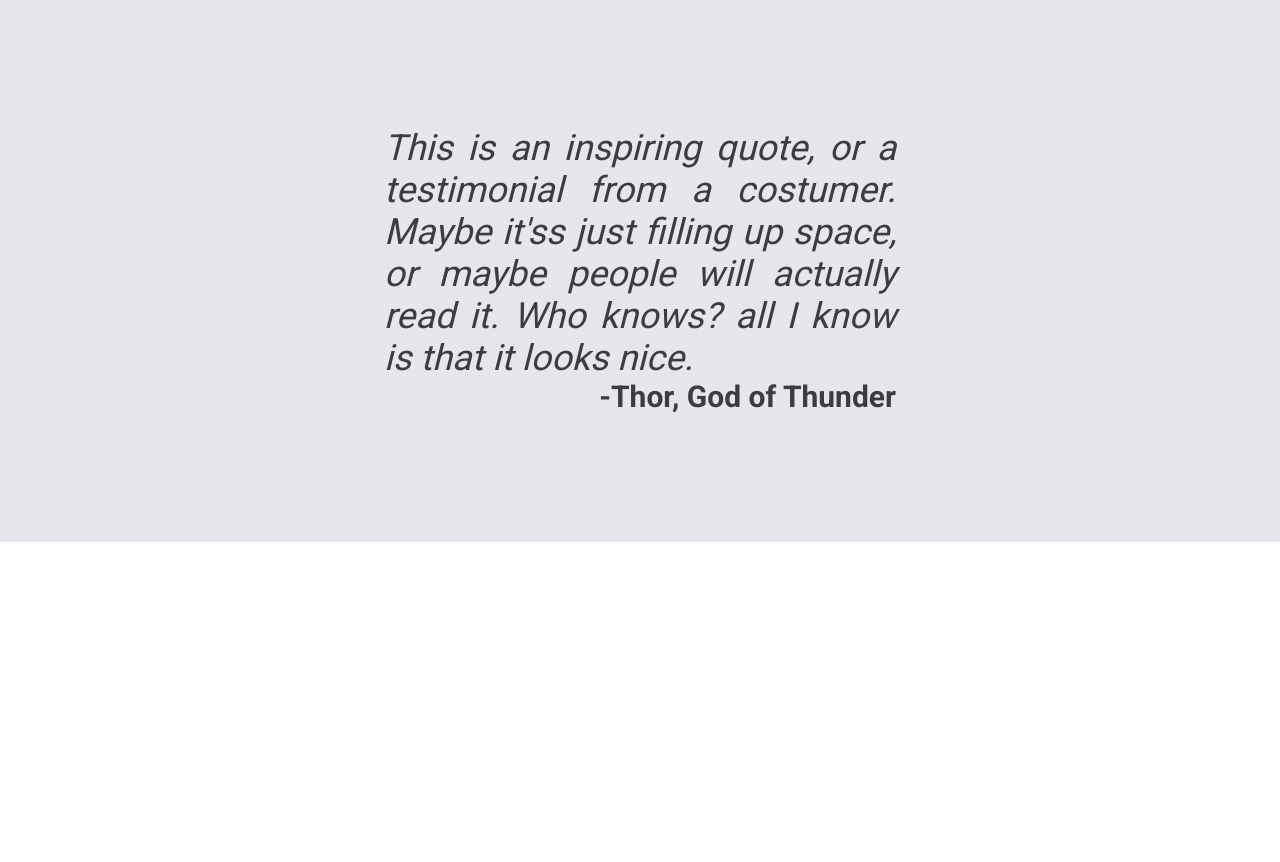
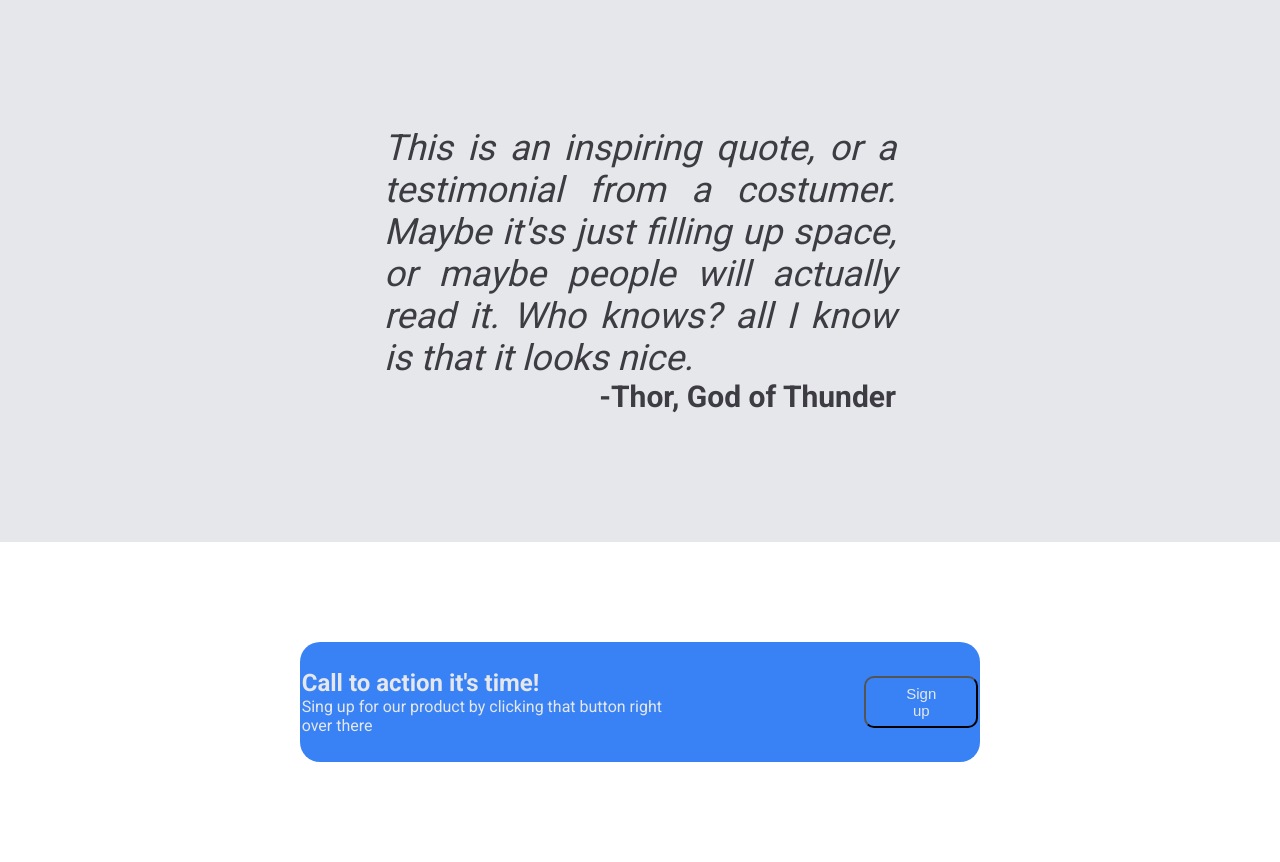
Before and after one commit to Ldiasr18/OdinProject-LandingPage, a plain HTML site: page index.html in a window 1280 px wide. Shown: the part 1107-1969 px from the top of the page. Before the commit the page ends 1649 px from the top, so only its background shows below. Drawn offline with Linux system fonts and the light colour scheme.

Commit message:
added the call to action

```diff
--- a/css/style.css
+++ b/css/style.css
@@ -138,3 +138,28 @@ body {
     text-align: right;
     color:#3c3c42;
 }
+
+.containerWhite{
+    background-color: white;
+    padding: 100px 300px;
+}
+
+.callToAction{
+    color:#e5e7eb;
+    display: flex;
+    background-color: #3882f6;
+    border-radius: 20px;
+    padding: 4% 0.25%;
+    align-items: center;
+    justify-content: center;
+    gap: 200px;
+}
+
+.callToAction button {
+    border-width: 2px;
+    font-size: 15px;
+    border-radius: 10px;
+    padding: 1% 5%;
+    background-color: #3882f6;
+    color:#e5e7eb;
+}
--- a/index.html
+++ b/index.html
@@ -66,6 +66,16 @@
         </p>
         <p class="thor">-Thor, God of Thunder</p>
     </div>
+    <div class="containerWhite">
+        <div class="callToAction">
+            <div class="containerText">
+            <h2> Call to action it's time!</h2>
+            <p>Sing up for our product by clicking that button right over there</p>
+        </div>
+            <button>Sign up</button>
+        </div>
+    </div>
+
 </body>
 
 </html>
```
